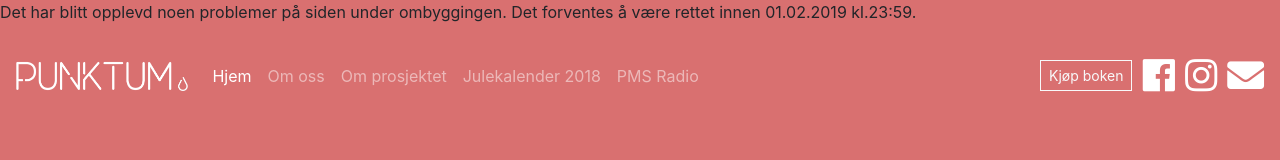
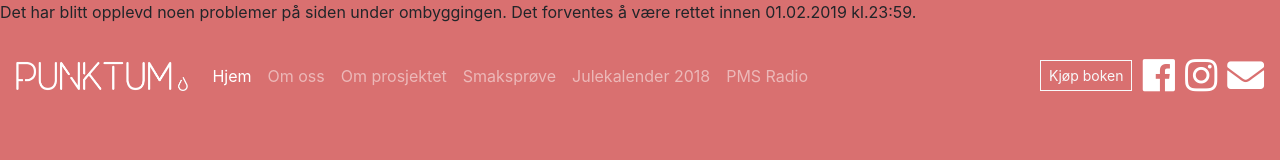
Before and after one commit to helges1/punktum-ub-hjemmeside, a plain HTML site: page index.html in a window 1280 px wide. Shown: the top 160 px of the page. Drawn offline with nearby package versions, Linux system fonts and the light colour scheme; a script that the page names is missing.

Commit message:
Update index.html

```diff
--- a/index.html
+++ b/index.html
@@ -76,9 +76,13 @@
         <li class="nav-item">
           <a class="nav-link" href="om_prosjektet.html">Om prosjektet</a>
         </li>
+         <li class="nav-item">
+        <a class="nav-link" href="https://smaksprove.punktumub.com/">Smaksprøve</a>
+        </li>
         <li class="nav-item">
           <a class="nav-link" href="https://julekalender.punktumub.com/">Julekalender 2018</a>
         </li>
+         <li class="nav-item">
         <a class="nav-link" href="https://radio.punktumub.com/">PMS Radio</a>
         </li>
 
```
